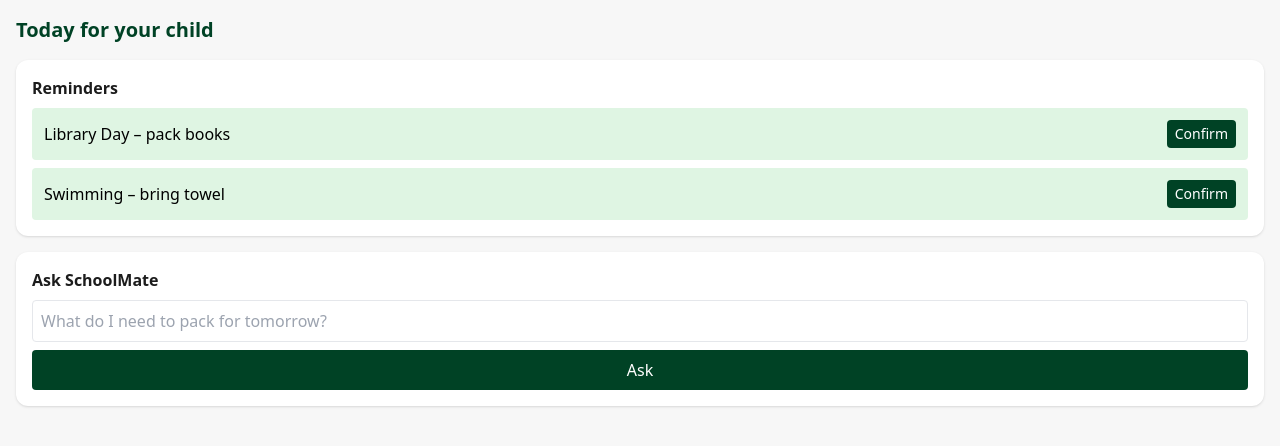
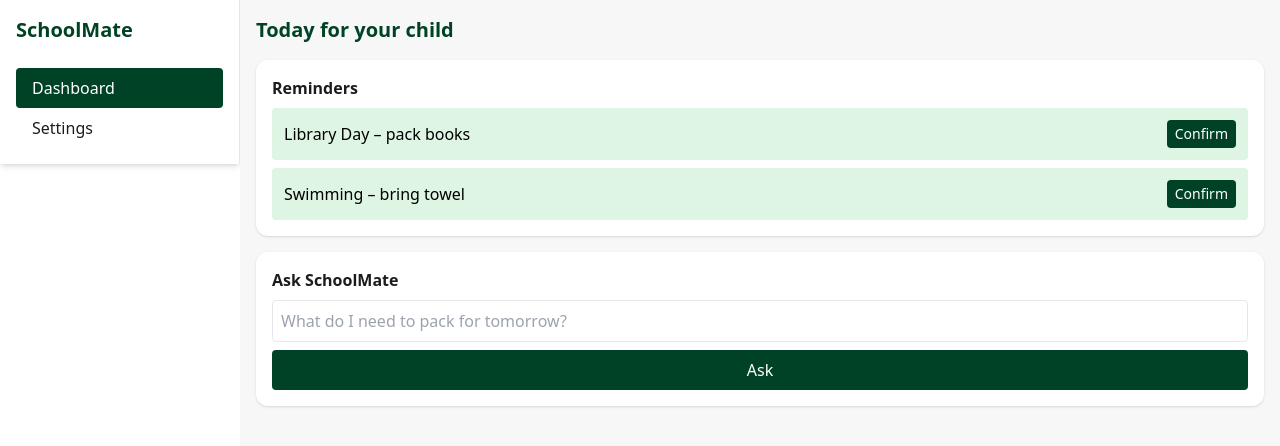
Before and after one commit to LHN-ENT/SchoolMate, a Next.js app: page /dashboard in a window 1280 px wide. Shown: the top 446 px of the page. Built offline with nearby package versions, Linux system fonts and the light colour scheme.

Commit message:
Wrap dashboard with Sidebar layout for consistent navigation.tsx

```diff
--- a/components/Dashboard.tsx
+++ b/components/Dashboard.tsx
@@ -1,5 +1,6 @@
 import { useEffect, useState } from 'react'
-import ReminderCard from './ReminderCard'
+import ReminderCard from '../components/ReminderCard'
+import Sidebar from '../components/Sidebar'
 
 export default function Dashboard({ hideSetup }) {
   const [child, setChild] = useState({ name: 'your child' })
@@ -41,7 +42,9 @@
   }
 
   return (
-    <div className="min-h-screen bg-[#F7F7F7] p-4 space-y-4">
+    <div className="flex min-h-screen">
+      <Sidebar />
+      <main className="flex-1 bg-[#F7F7F7] p-4 space-y-4">
         {!hideSetup && (
           <div className="mb-4 p-4 bg-[#FFD966] text-[#1C1C1C] rounded shadow">
             Complete your setup to see your dashboard.
@@ -86,6 +89,7 @@
             </div>
           )}
         </div>
+      </main>
     </div>
   )
 }
```
Lines whose indentation alone changed are shown as unchanged.
